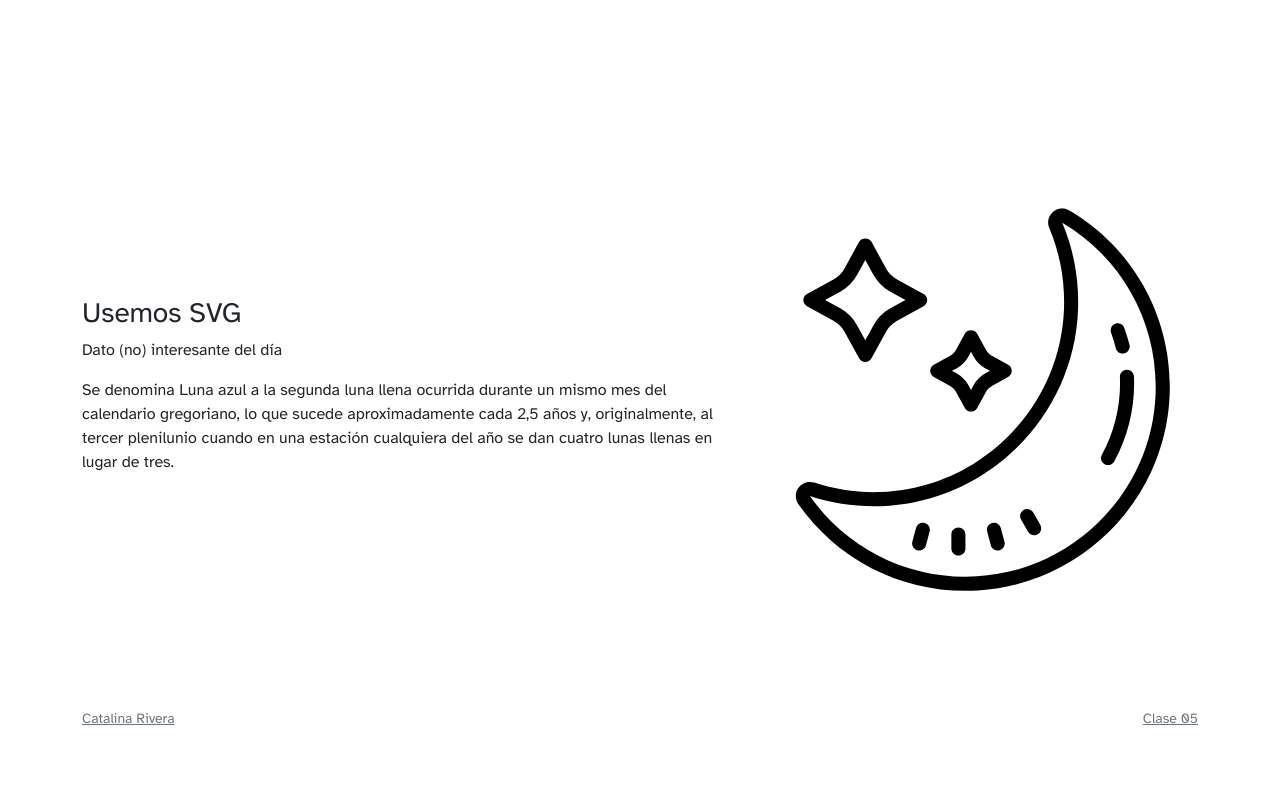
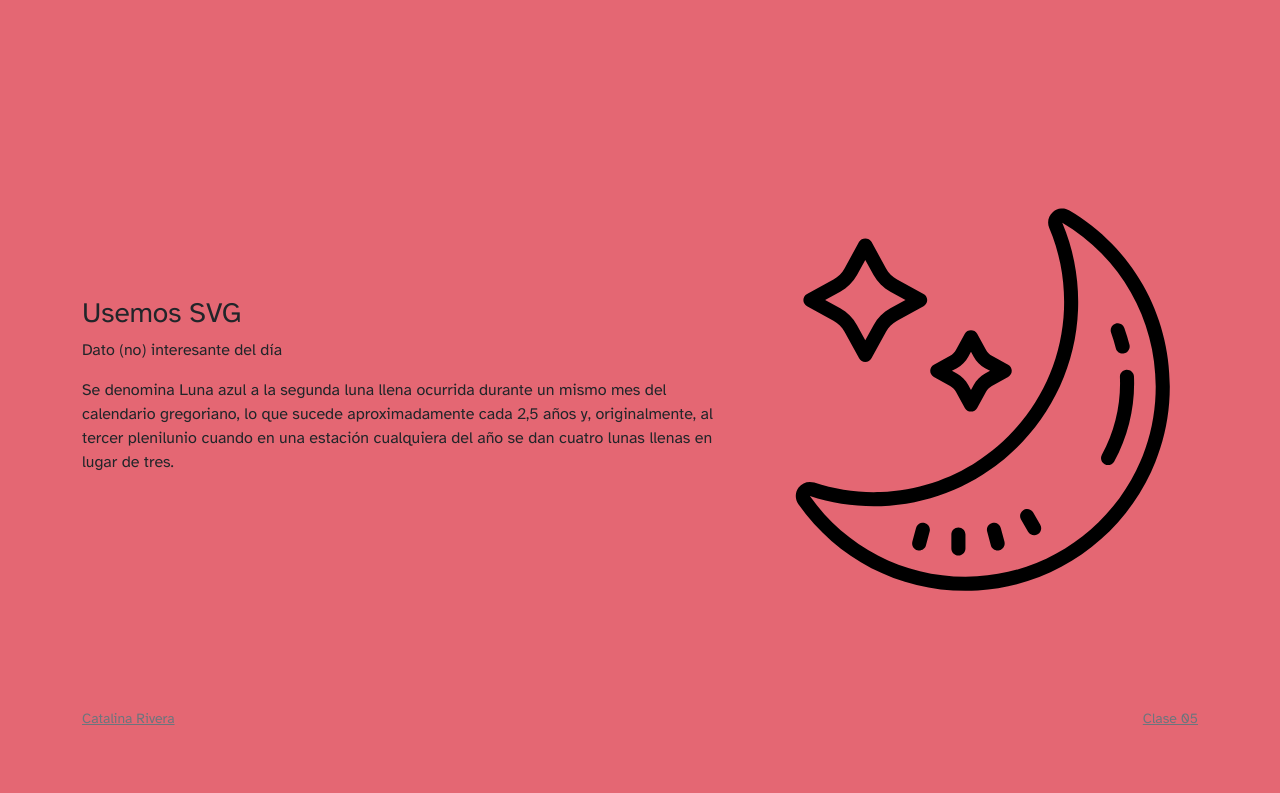
Before and after one commit to Catari02/ejercicios-sesion-05, a plain HTML site: page index.html in a window 1280 px wide. Shown: the part 47-840 px from the top of the page. Drawn offline with nearby package versions, Linux system fonts and the light colour scheme.

Commit message:
Update index.html

```diff
--- a/index.html
+++ b/index.html
@@ -7,7 +7,7 @@
         <link href="style.css" rel="stylesheet" />
         <title>Introducción a la programación para el Diseño de interacción &#10024;</title>
     </head>
-    <body class="bg-indigo" style="--bs-bg-opacity: .75;>
+    <body class="bg-danger" style="--bs-bg-opacity: .75;>
         <nav class="navbar navbar-expand-lg navbar-light fixed-top">
             <div class="container">
                 <a class="navbar-brand" href="index.html">Hola</a>
```
